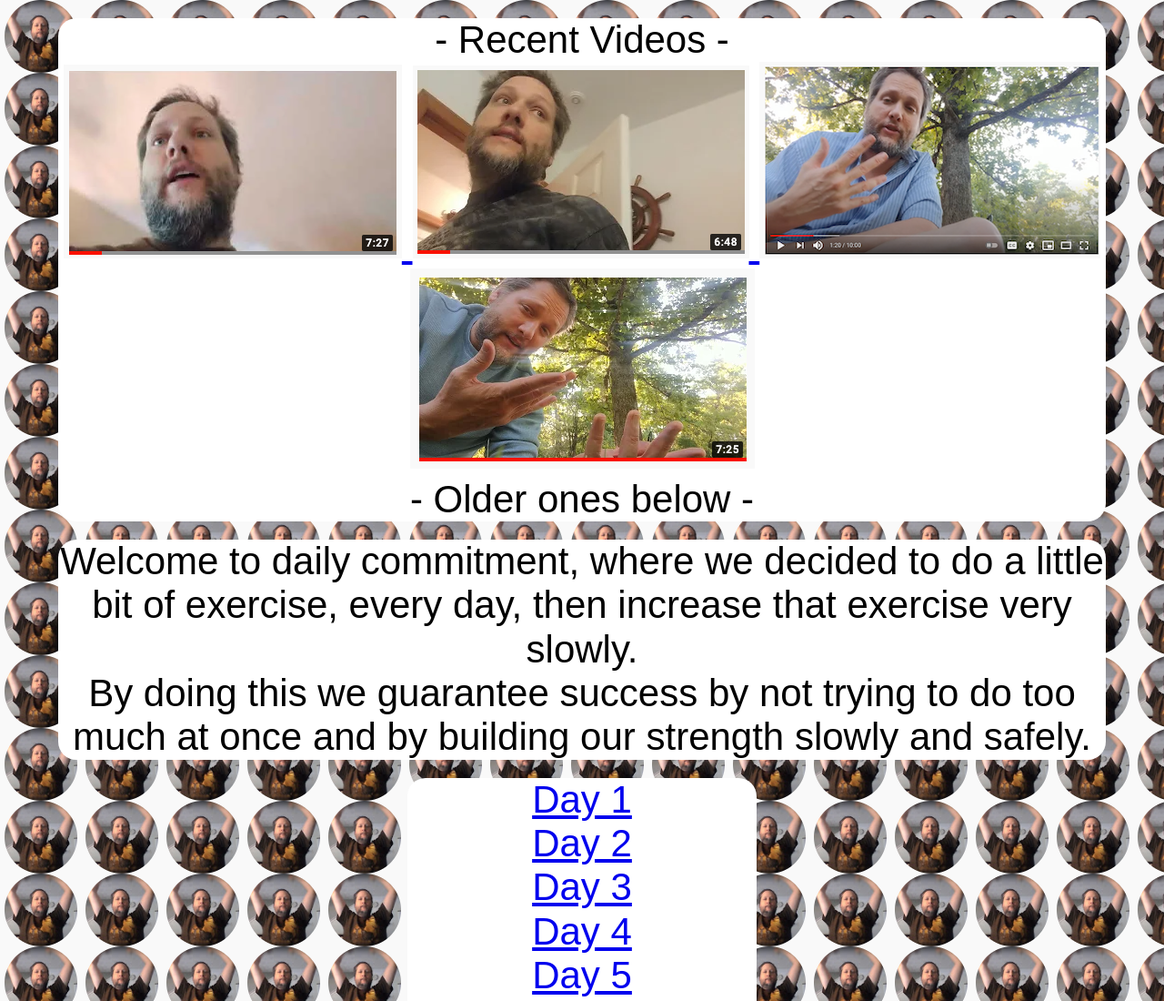
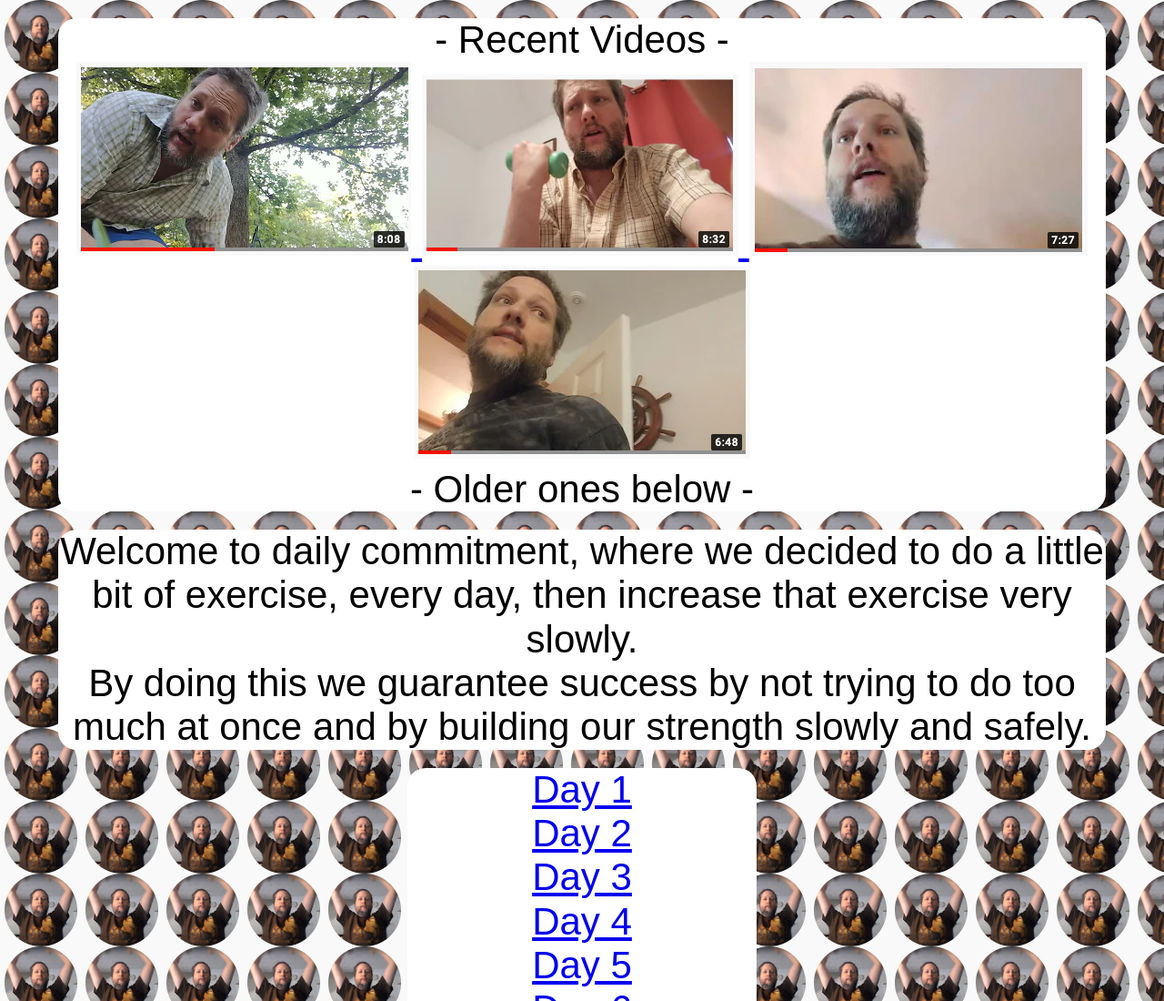
Before and after one commit to farstrider777/daily_commitment, a plain HTML site: page index.html in a window 1280 px wide. Shown: the top 1100 px of the page at 91% size. Drawn offline with Linux system fonts and the light colour scheme.

Commit message:
added next days videos

```diff
--- a/index.html
+++ b/index.html
@@ -13,10 +13,12 @@
       <div id="videos-title">
         - Recent Videos -
       </div>
+      <a href ="https://www.youtube.com/watch?v=_whAQQMy2bA"> <img src="videos/day200.png"> </a>
+      <a href="https://www.youtube.com/watch?v=dM4RJP3KWCI"> <img src="videos/day199.png"> </a>
       <a href="https://www.youtube.com/watch?v=csZybYYqy8I"> <img src="videos/day198.png"> </a>
       <a href="https://www.youtube.com/watch?v=1IMq4Ah-djE"> <img src="videos/day197.png"> </a>
-      <a href="https://www.youtube.com/watch?v=XVPHiRQhIc0&t=202s"> <img src="videos/day196.png"> </a>
-      <a href="https://www.youtube.com/watch?v=A0ut-INZDSU"> <img src="videos/day195.png"> </a>
+      <!-- <a href="https://www.youtube.com/watch?v=XVPHiRQhIc0&t=202s"> <img src="videos/day196.png"> </a> -->
+      <!-- <a href="https://www.youtube.com/watch?v=A0ut-INZDSU"> <img src="videos/day195.png"> </a> -->
       <!-- <a href="https://www.youtube.com/watch?v=Kx7ppXdE7rc"> <img src="videos/day194.png"> </a> -->
       <div id="videos-footer">
         - Older ones below -
```
Also changed, not shown: videos/day199.png (added), videos/day200.png (added).
